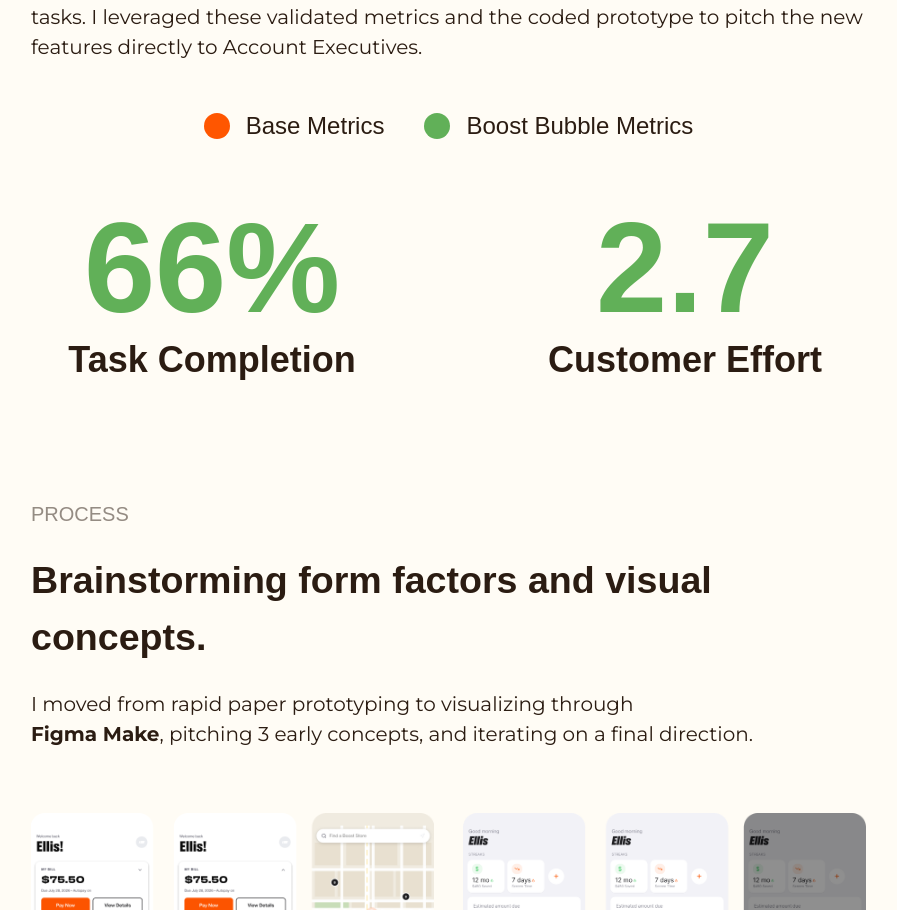
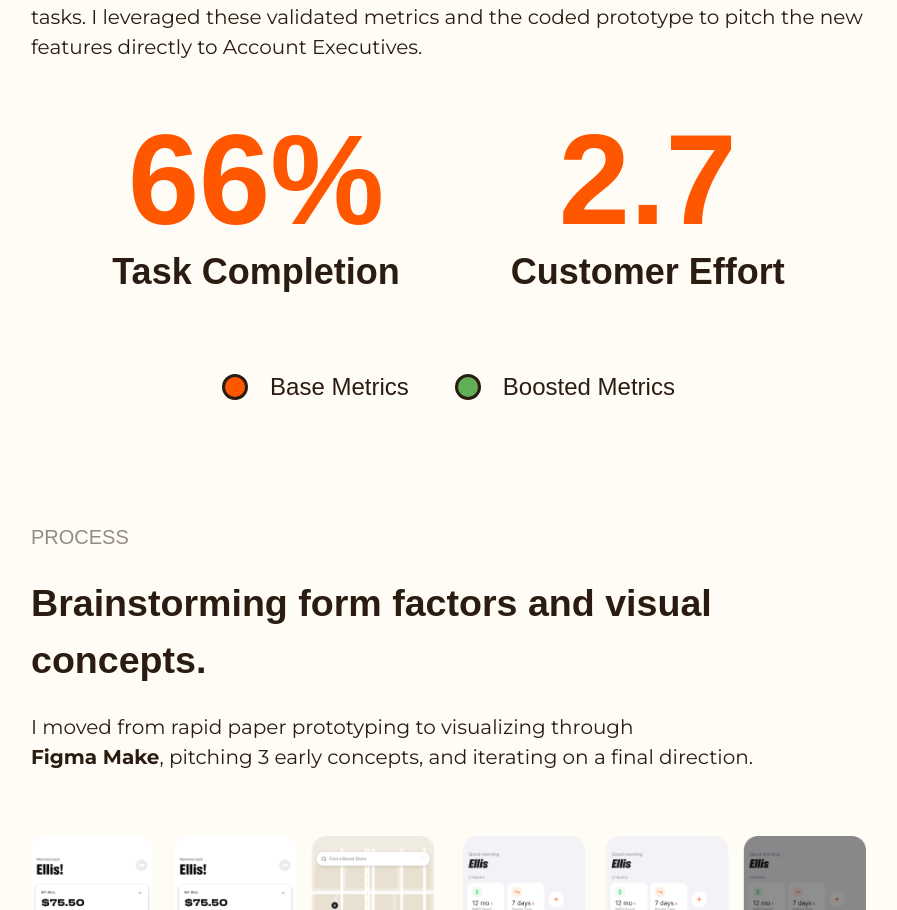
Before and after one commit to amaxine1018/ellis-portfolio, a Next.js app: page /work/reimagining-the-app-experience in a window 1280 px wide. Shown: the part 5611-6521 px from the top of the page, without its empty margins (348-1245 px from the left). Built offline with nearby package versions, Linux system fonts and the light colour scheme; a web font is replaced by a local one.

Commit message:
figure updates

```diff
--- a/components/case-study/count-up-metrics.tsx
+++ b/components/case-study/count-up-metrics.tsx
@@ -12,7 +12,7 @@ const DOT_CLASS = {
   v2: "bg-boost-positive",
 } as const;
 
-const DURATION = 1.8;
+const DURATION = 1;
 const HOLD_MS = 3000;
 
 interface CountUpMetricsProps {
@@ -22,24 +22,24 @@ interface CountUpMetricsProps {
 
 export function CountUpMetrics({ legend, metrics }: CountUpMetricsProps) {
   return (
-    <div className="mt-8 flex flex-col items-center gap-10 sm:mt-12 sm:gap-14">
-      <div className="flex flex-wrap items-center justify-center gap-x-10 gap-y-3">
+    <div className="mt-8 flex flex-col items-center gap-12 sm:mt-12 sm:gap-[79px]">
+      <div className="flex flex-col items-center gap-10 sm:flex-row sm:justify-center sm:gap-x-[111px]">
+        {metrics.map((metric) => (
+          <CountUpMetric key={metric.label} metric={metric} />
+        ))}
+      </div>
+
+      <div className="flex flex-wrap items-center justify-center gap-x-[46px] gap-y-3">
         {legend.map((item) => (
-          <div key={item.series} className="flex items-center gap-4">
+          <div key={item.series} className="flex items-center gap-[22px]">
             <span
               aria-hidden
-              className={`size-[26px] rounded-full ${DOT_CLASS[item.series]}`}
+              className={`size-[26px] rounded-full border-[3px] border-text-primary ${DOT_CLASS[item.series]}`}
             />
             <span className="font-mono text-lg text-text-primary sm:text-2xl">
               {item.label}
             </span>
           </div>
-        ))}
-      </div>
-
-      <div className="grid w-full grid-cols-1 justify-items-center gap-12 sm:grid-cols-2 sm:gap-x-[111px]">
-        {metrics.map((metric) => (
-          <CountUpMetric key={metric.label} metric={metric} />
         ))}
       </div>
     </div>
@@ -52,7 +52,7 @@ function format(value: number, decimals: number, suffix: string) {
 
 /**
  * Shows the baseline value in orange, then counts to the validated value while
- * in view and turns green on arrival. It holds each end for 3s, then counts back
+ * in view. The number is grey while counting and turns green on arrival. It holds each end for 3s, then counts back
  * and repeats. Reduced motion shows the green result without animating.
  */
 function CountUpMetric({ metric }: { metric: CaseStudyMetric }) {
@@ -61,14 +61,15 @@ function CountUpMetric({ metric }: { metric: CaseStudyMetric }) {
   const inView = useInView(ref, { amount: 0.6 });
   const reduced = useReducedMotion();
   const [value, setValue] = useState(from);
-  const [done, setDone] = useState(false);
+  // which end the number is resting on; null while it is counting
+  const [rest, setRest] = useState<"from" | "to" | null>("from");
   const valueRef = useRef(from);
   const headingRef = useRef(to);
 
   useEffect(() => {
     if (reduced) {
       setValue(to);
-      setDone(true);
+      setRest("to");
       return;
     }
     if (!inView) return;
@@ -82,6 +83,7 @@ function CountUpMetric({ metric }: { metric: CaseStudyMetric }) {
     const run = async () => {
       while (!cancelled) {
         const target = headingRef.current;
+        setRest(null);
         controls = animate(valueRef.current, target, {
           duration: DURATION,
           ease: "linear",
@@ -94,7 +96,7 @@ function CountUpMetric({ metric }: { metric: CaseStudyMetric }) {
         if (cancelled) return;
         valueRef.current = target;
         setValue(target);
-        setDone(target === to);
+        setRest(target === to ? "to" : "from");
         await new Promise<void>((resolve) => {
           timer = setTimeout(resolve, HOLD_MS);
         });
@@ -116,7 +118,11 @@ function CountUpMetric({ metric }: { metric: CaseStudyMetric }) {
       {/* invisible copies of both end values hold the width so nothing shifts while counting */}
       <p
         className={`inline-grid font-display text-[88px] leading-[1.1] font-bold tabular-nums transition-colors duration-150 sm:text-[104px] lg:text-[128px] ${
-          done ? "text-boost-positive" : "text-boost-alert"
+          rest === "to"
+            ? "text-boost-positive"
+            : rest === "from"
+              ? "text-boost-alert"
+              : "text-grey-50"
         }`}
       >
         <span aria-hidden className="invisible col-start-1 row-start-1">
--- a/content/case-studies/reimagining-the-app-experience.json
+++ b/content/case-studies/reimagining-the-app-experience.json
@@ -116,7 +116,7 @@
         },
         {
           "series": "v2",
-          "label": "Boost Bubble Metrics"
+          "label": "Boosted Metrics"
         }
       ],
       "metrics": [
```
